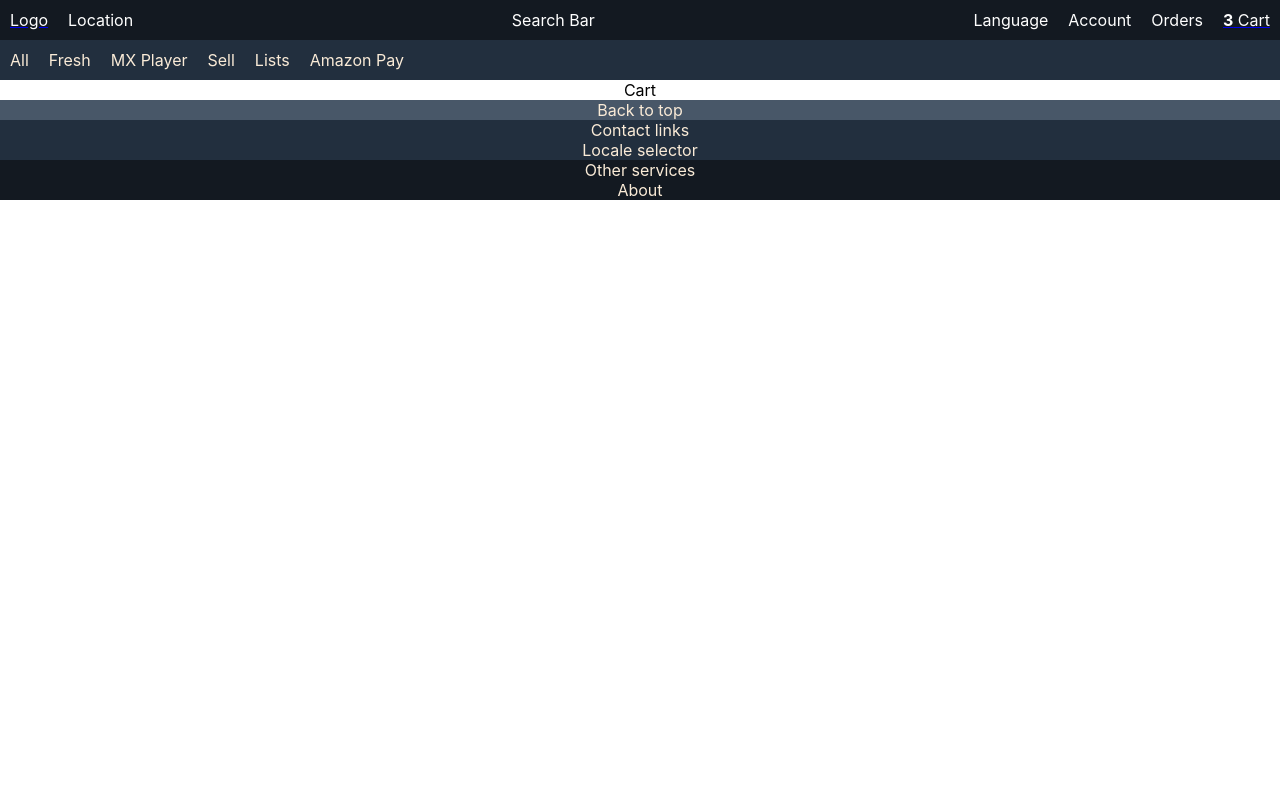
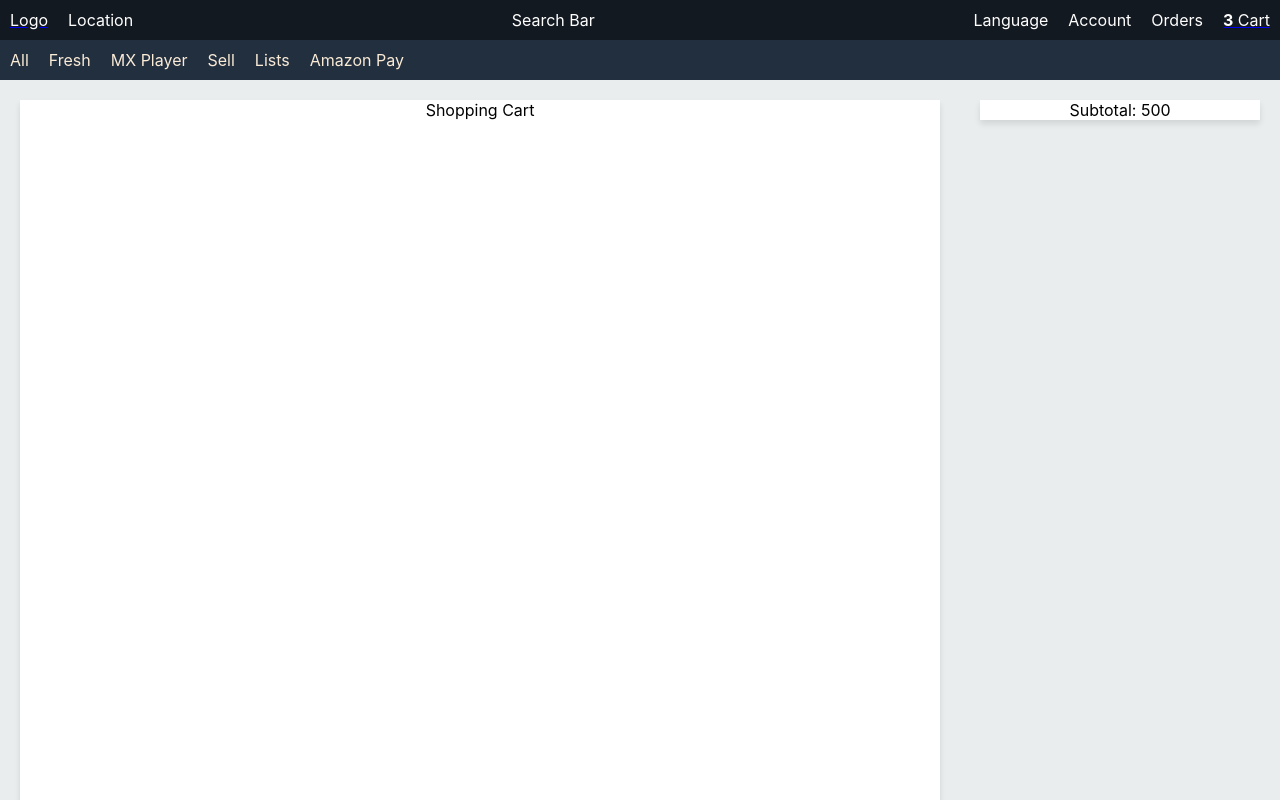
Before and after one commit to ishu9bansal/amazon-clone, a React (Create React App) app: page /cart in a window 1280 px wide. Shown: the top 800 px of the page. Built offline with nearby package versions, Linux system fonts and the light colour scheme.

Commit message:
shopping page layout

```diff
--- a/src/App.css
+++ b/src/App.css
@@ -157,3 +157,47 @@
 .card-button:hover {
   background-color: #0056b3;
 }
+
+.cart-page::after {
+  content: "";
+  display: table;
+  clear: both;
+}
+
+.cart-page {
+  background-color: #EAEDED;
+}
+
+.cart-page .summary-section {
+  float: left;
+  width: 25%;
+  background-color: #EAEDED;
+}
+
+.cart-page .cart-section {
+  float: left;
+  width: 75%;
+  background-color: #EAEDED;
+}
+
+
+.summary-card {
+  margin: 20px;
+  background: white;
+  box-shadow: 0 4px 6px rgba(0, 0, 0, 0.1);
+  overflow: hidden;
+  display: flex;
+  flex-direction: column;
+  align-items: center;
+}
+
+.shopping-cart {
+  margin: 20px;
+  background: white;
+  height: 1000px;
+  box-shadow: 0 4px 6px rgba(0, 0, 0, 0.1);
+  overflow: hidden;
+  display: flex;
+  flex-direction: column;
+  align-items: center;
+}
--- a/src/App.js
+++ b/src/App.js
@@ -47,7 +47,10 @@ function Home() {
 }
 
 function Cart() {
-  return <div>Cart</div>;
+  return <div className='cart-page'>
+    <div className='cart-section'><div className='shopping-cart'>Shopping Cart</div></div>
+    <div className='summary-section' ><div className='summary-card'>Subtotal: 500</div></div>
+  </div>;
 }
 
 function Navbar() {
```
